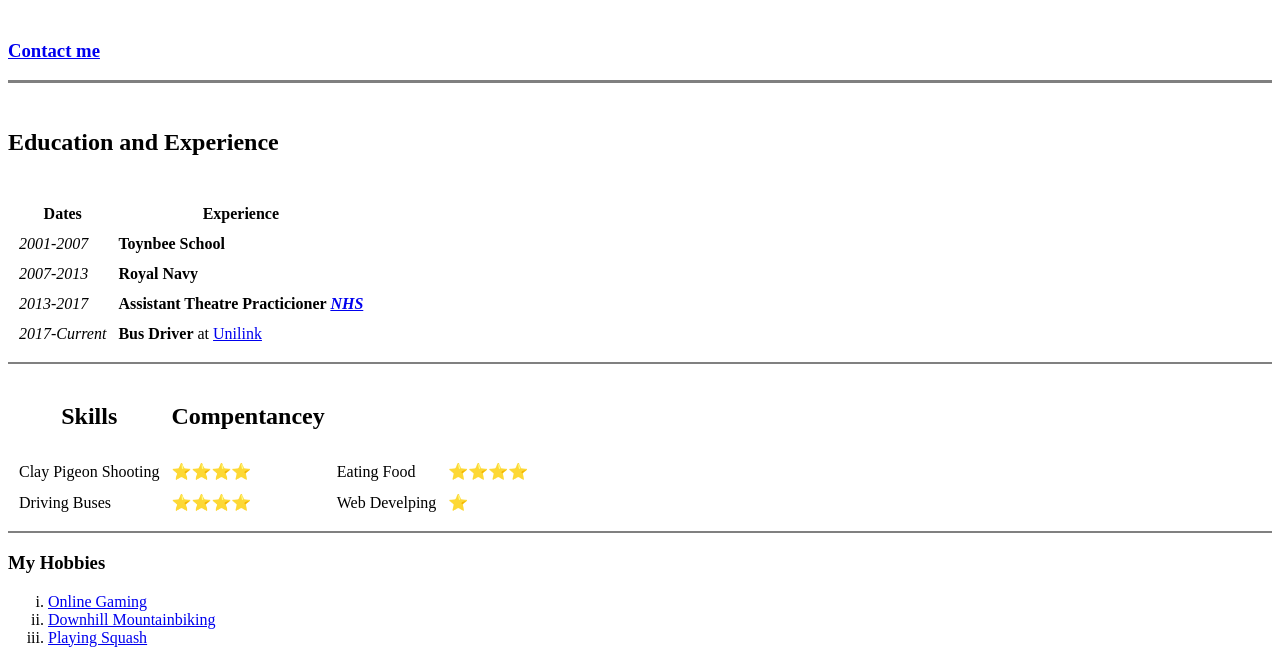
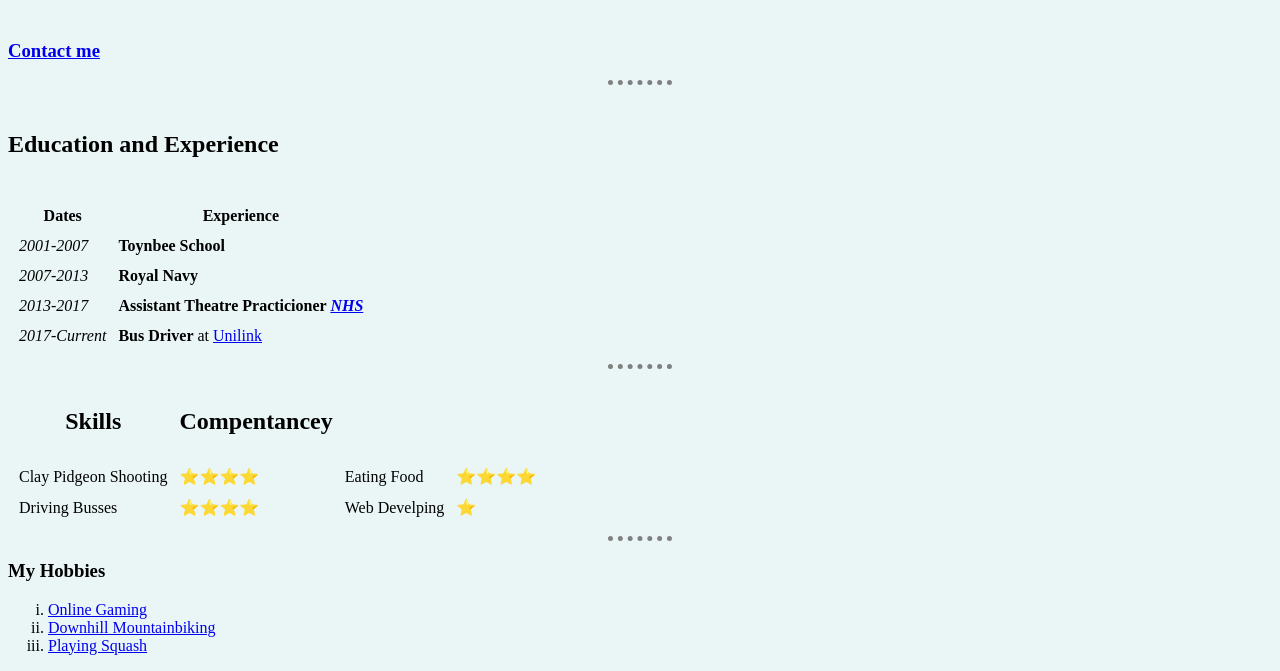
Before and after one commit to zamasara/project, a plain HTML site: page index.html in a window 1280 px wide. Shown: the part 351-1022 px from the top of the page. Drawn offline with Linux system fonts and the light colour scheme.

Commit message:
css update

```diff
--- a/index.html
+++ b/index.html
@@ -4,6 +4,22 @@
 <head>
   <meta charset="utf-8">
   <title>Adams' Personal Site</title>
+<style>
+
+
+body {
+background-color: #eaf6f6;
+}
+
+hr {
+border-style: none;
+border-top-style: dotted;
+border-color: grey;
+border-width: 5px;
+width: 5%;
+}
+
+</style>
 </head>
 
 <body>
@@ -20,7 +36,7 @@
   <br>
   <h3><a href="contact.html">Contact me</a></h3>
   </p>
-  <hr size="3" noshade />
+  <hr />
   <br />
   <h2>Education and Experience</h2>
   <br>
@@ -56,7 +72,7 @@
 
             </tfoot>
   </table>
-  <hr noshade>
+  <hr>
   <table cellspacing="10">
     <thead>
       <tr>
@@ -69,21 +85,21 @@
       </tr>
     </thead>
     <tb>
-      <td>Clay Pigeon Shooting</td>
+      <td>Clay Pidgeon Shooting</td>
       <td>&#11088;&#11088;&#11088;&#11088;</td>
       <td>Eating Food</td>
       <td>&#11088;&#11088;&#11088;&#11088;</td>
     </tb>
     <tb>
       <tr>
-        <td>Driving Buses</td>
+        <td>Driving Busses</td>
         <td>&#11088;&#11088;&#11088;&#11088;</td>
         <td>Web Develping</td>
         <td>&#11088;</td>
       </tr>
     </tb>
   </table>
-  <hr noshade>
+  <hr>
 
   <!-- Remember the correct way write in code </-->
   </ul>
```
Also changed, not shown: contact.html (+2 -0 lines).
